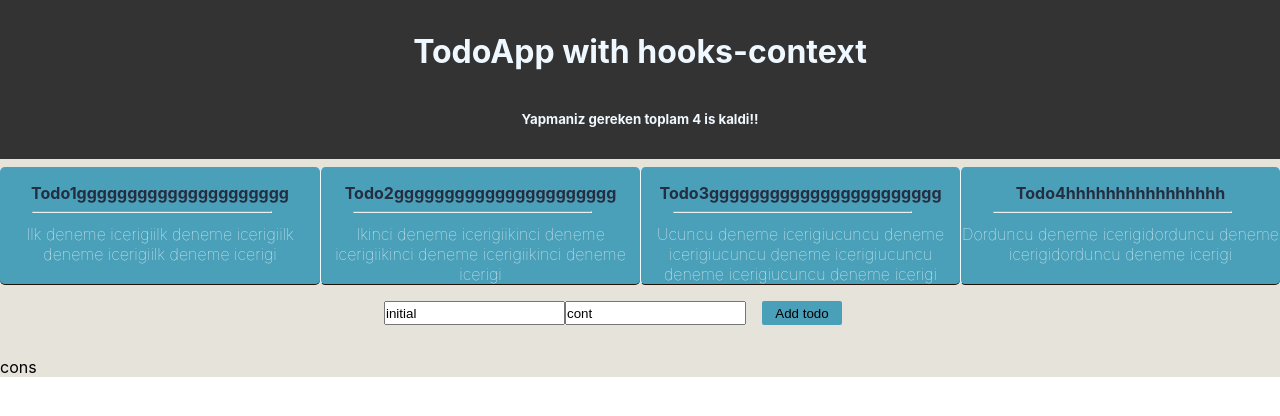
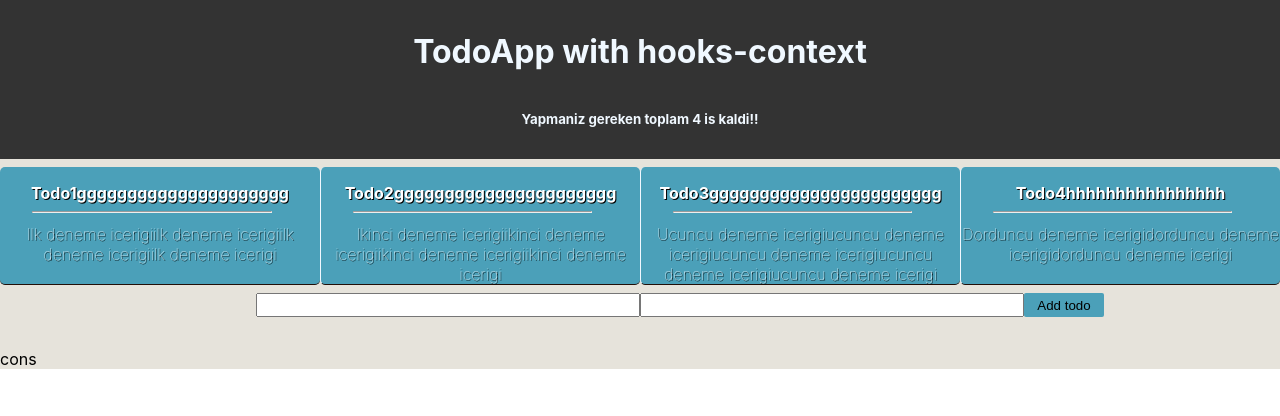
Before and after one commit to turkaytunc/react-context-with-hooks, a React (Create React App) app: page / in a window 1280 px wide. Shown: the top 416 px of the page. Built offline with nearby package versions, Linux system fonts and the light colour scheme.

Commit message:
Update:style

```diff
--- a/src/components/TodoDetails/todo-details.scss
+++ b/src/components/TodoDetails/todo-details.scss
@@ -2,6 +2,7 @@
   background: #4ba0b9;
   border-left: 1px solid aliceblue;
   border-bottom: 1px solid rgb(34, 15, 8);
+  margin-bottom: .5rem;
   border-radius: 5px;
 
 
@@ -20,12 +21,14 @@
   margin-top: 1rem;
   font-size: 1rem;
   font-weight: bold;
-  color: rgb(37, 45, 65);
+  color: rgb(255, 255, 255);
+  text-shadow: 1px 1px black;
 }
 
 .todo-details-content {
   min-height: minmax(50px, auto);
   color: aliceblue;
+  text-shadow: 1px 1px black;
   font-weight: lighter;
 
 }
--- a/src/components/TodoForm/TodoForm.js
+++ b/src/components/TodoForm/TodoForm.js
@@ -4,8 +4,8 @@ import "./todo-form.scss";
 
 const TodoForm = () => {
   const { addTodo } = useContext(TodoContext);
-  const [todoTitle, setTodoTitle] = useState("initial");
-  const [todoContent, setTodoContent] = useState("cont");
+  const [todoTitle, setTodoTitle] = useState("");
+  const [todoContent, setTodoContent] = useState("");
 
   const handleSubmit = event => {
     event.preventDefault();
--- a/src/components/TodoForm/todo-form.scss
+++ b/src/components/TodoForm/todo-form.scss
@@ -1,9 +1,12 @@
 .todo-form {
-    margin: 1rem auto;
-    width: 40%;
+    display: grid;
+    grid-template-columns: 3fr 3fr 1fr;
     margin-bottom: 2rem;
+    width: 70%;
     align-items: center;
     justify-content: center;
+    margin-left: 20%;
+
 }
 
 .todo-form-input {
@@ -11,10 +14,16 @@
 }
 
 .todo-form-button {
-    margin-left: 1rem;
     height: 1.5rem;
     width: 5rem;
     background: #4ba0b9;
     border: none;
     border-radius: 2px;
+
+
+    &:hover {
+        background: #1c93b8;
+        color: white;
+        cursor: pointer;
+    }
 }
```
